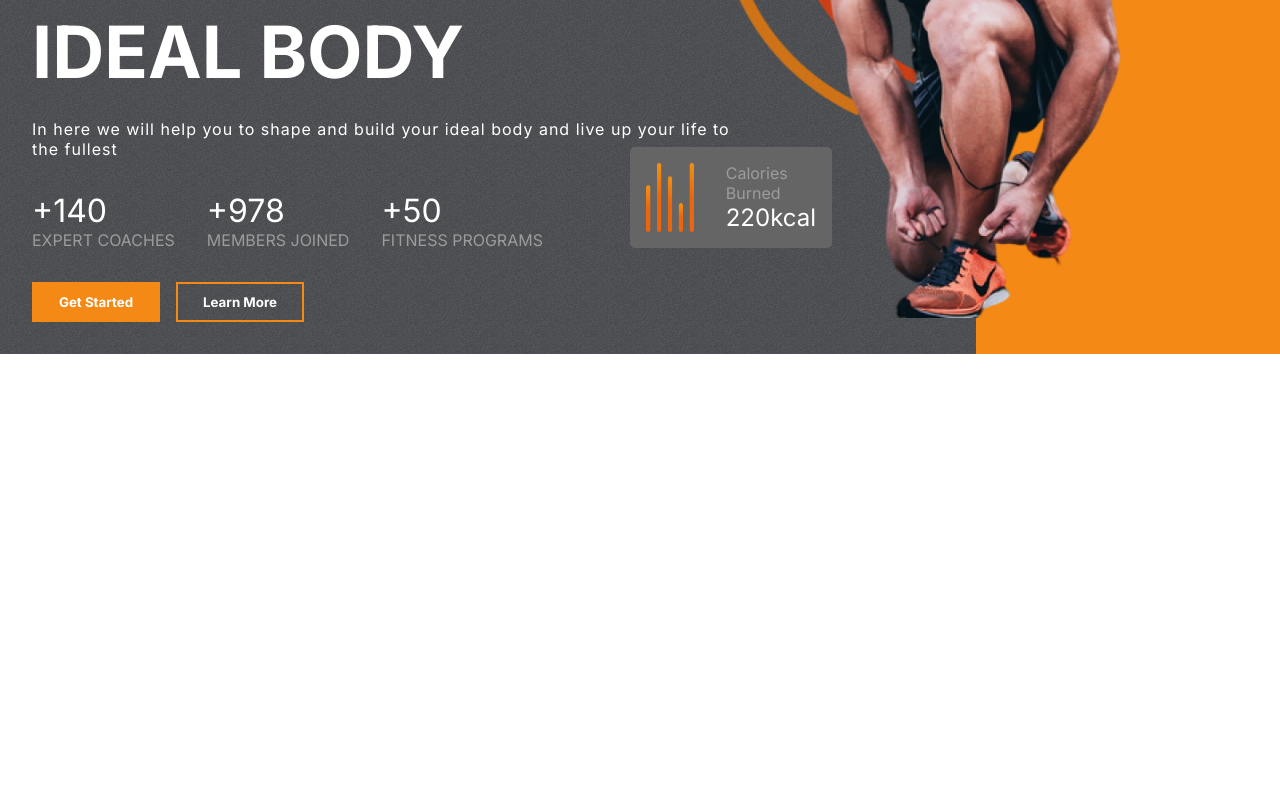
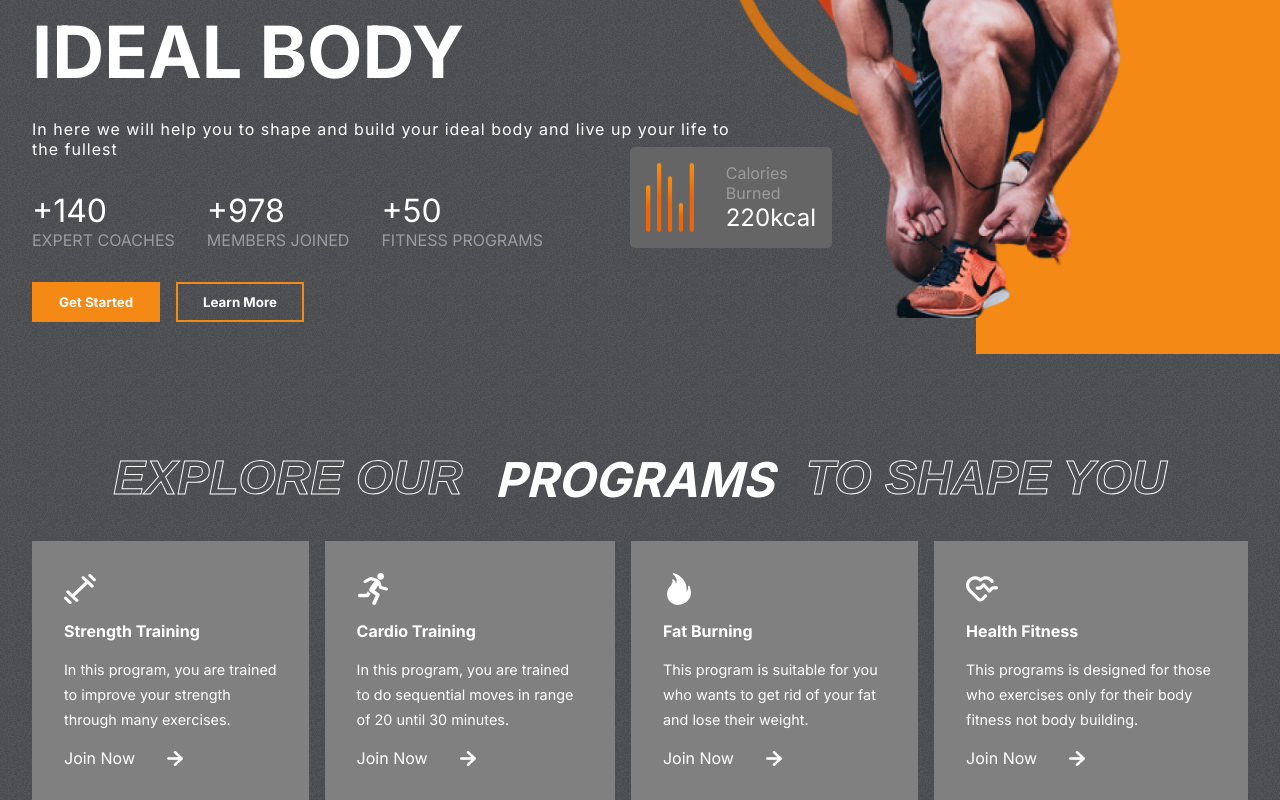
Before and after one commit to Vysint/React-FitClub, a React (Create React App) app: page / in a window 1280 px wide. Shown: the part 365-1165 px from the top of the page. Before the commit the page ends 800 px from the top, so only its background shows below. Built offline with nearby package versions, Linux system fonts and the light colour scheme.

Commit message:
Added Markup for Programs section and it's CSS styling

```diff
--- a/src/App.js
+++ b/src/App.js
@@ -1,11 +1,13 @@
 import Hero from "./components/Hero";
 import "./App.css";
+import Programs from "./components/Programs/Programs";
 
 
 function App() {
   return (
     <div className="App">
       <Hero />
+      <Programs/>
     </div>
   );
 }
--- /dev/null
+++ b/src/components/Programs/Programs.css
@@ -0,0 +1,55 @@
+.programs{
+    display: flex;
+    flex-direction: column;
+    gap: 2rem;
+    padding: 0 2rem;
+}
+.programs-header{
+    display: flex;
+    gap: 2rem;
+    font-weight: bold;
+    font-size: 3rem;
+    justify-content: center;
+    color: #fff;
+    text-transform: uppercase;
+    font-style: italic;
+}
+.program-categories{
+    display: flex;
+    gap: 1rem;
+}
+.category{
+    display: flex;
+    flex-direction: column;
+    background-color: gray;
+    padding: 2rem;
+    gap: 1rem;
+    color: #fff;
+    justify-content: space-between;
+}
+.category>:nth-child(1){
+    width: 2rem;
+    height: 2rem;
+    fill: #fff;
+}
+.category>:nth-child(2){
+    font-size: 1rem;
+    font-weight: bold;
+}
+.category>:nth-child(3){
+    font-size: 0.9rem;
+    line-height: 25px;
+}
+.join-now{
+    display: flex;
+    align-items: center;
+    gap: 2rem;
+}
+
+.join-now>img{
+   width: 1rem;
+}
+.category:hover{
+    background: var(--planCard);
+    cursor: pointer;
+}
--- /dev/null
+++ b/src/components/Programs/Programs.jsx
@@ -0,0 +1,31 @@
+import { programsData } from "../../data/programsData";
+import RightArrow from "../../assets/rightArrow.png";
+import "./Programs.css";
+
+const Programs = () => {
+  return (
+    <div className="programs" id="programs">
+      {/* header */}
+      <div className="programs-header">
+        <span className="stroke-text">Explore our</span>
+        <span>Programs</span>
+        <span className="stroke-text">to shape you</span>
+      </div>
+      <div className="program-categories">
+        {programsData.map((program) => (
+          <div className="category">
+            {program.image}
+            <span>{program.heading}</span>
+            <span>{program.details}</span>
+            <div className="join-now">
+              <span>Join Now</span>
+              <img src={RightArrow} alt="arrow" />
+            </div>
+          </div>
+        ))}
+      </div>
+    </div>
+  );
+};
+
+export default Programs;
```
